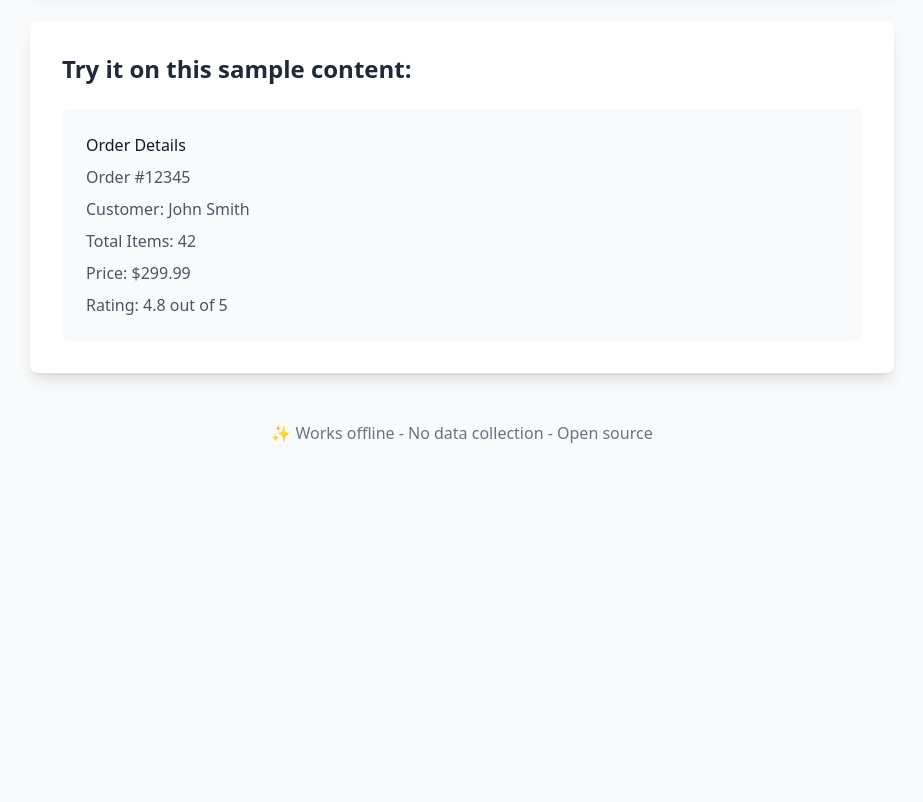
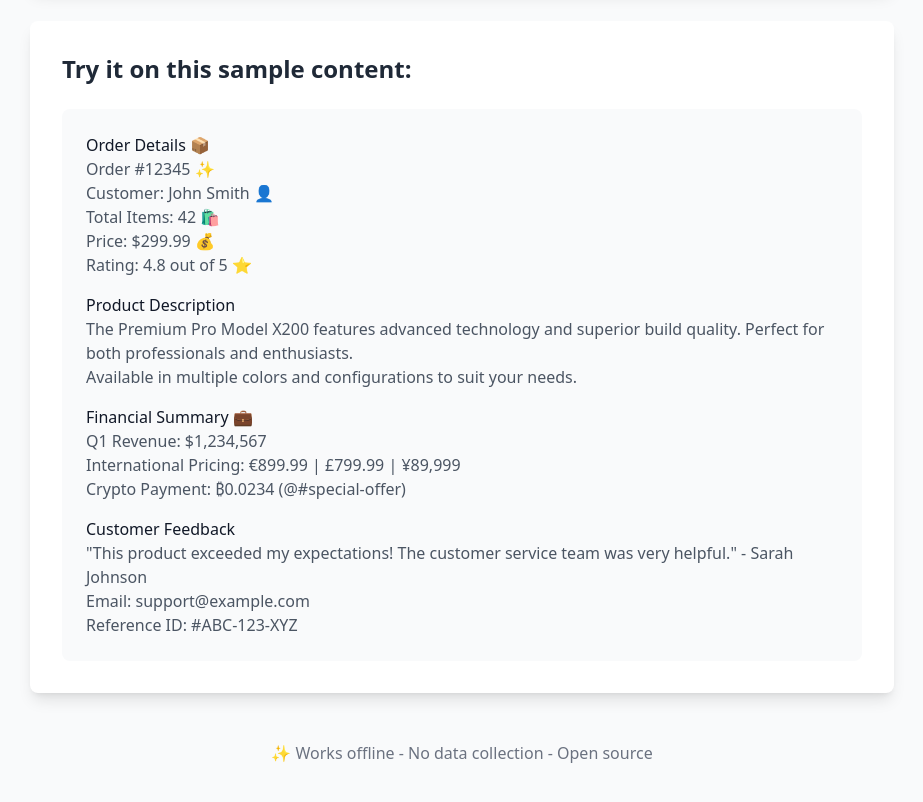
Before and after one commit to MrGKanev/browser-text-anonymizer, a website: page index.html in a window 1280 px wide. Shown: the part 560-1362 px from the top of the page, without its empty margins (178-1101 px from the left). Before the commit the page ends 1053 px from the top, so only its background shows below. Drawn offline with Linux system fonts and the light colour scheme.

Commit message:
Update index.html

```diff
--- a/index.html
+++ b/index.html
@@ -8,7 +8,7 @@
 
   <!-- SEO Meta Tags -->
   <meta name="description"
-    content="Free browser bookmarklet to instantly anonymize webpage content. Replace sensitive text with Lorem Ipsum and randomize numbers with one click. Perfect for taking privacy-conscious screenshots.">
+    content="Free browser bookmarklet to instantly anonymize webpage content. Replace sensitive text with Lorem or Ipsum and randomize numbers with one click. Perfect for taking privacy-conscious screenshots.">
   <meta name="keywords"
     content="text anonymizer, privacy tool, webpage anonymizer, content privacy, screenshot tool, bookmarklet">
   <meta name="author" content="Loremizer">
@@ -24,12 +24,15 @@
   <meta name="twitter:card" content="summary_large_image">
   <meta name="twitter:title" content="Browser Text Anonymizer">
   <meta name="twitter:description"
-    content="Instantly mask sensitive webpage content with Lorem Ipsum text. Perfect for secure screenshots.">
+    content="Instantly mask sensitive webpage content with Lorem or Ipsum text. Perfect for secure screenshots.">
+
+  <!-- Canonical URL -->
+  <link rel="canonical" href="https://your-domain.com">
 
   <link rel="stylesheet" href="assets/style.min.css">
   <script>
     function createBookmarklet() {
-      const code = `javascript:(function(){function r(n){if(n.nodeType===3){let t=n.nodeValue;if(t.trim()){n.nodeValue=t.replace(/\\d+/g,m=>m.replace(/\\d/g,d=>Math.floor(Math.random()*10))).replace(/[^\\d\\s\\n.,:;!?()\\[\\]{}'"\\/-]+/g,'Lorem ipsum');}}else{for(let c of n.childNodes)r(c);}}r(document.body);})()`;
+      const code = `javascript:(function(){function r(n){if(n.nodeType===3){let t=n.nodeValue;if(t.trim()){t=t.replace(/\\d+/g,m=>m.replace(/\\d/g,d=>Math.floor(Math.random()*10)));t=t.replace(/[A-Za-z]+/g,()=>Math.random()<0.5?'Lorem':'Ipsum');n.nodeValue=t;}}else{for(let c of n.childNodes)r(c);}}r(document.body);})()`;
       document.getElementById('bookmarklet').href = code;
     }
   </script>
@@ -76,13 +79,37 @@
     <div class="bg-white rounded-lg shadow-lg p-8">
       <h2 class="text-2xl font-semibold text-gray-800 mb-6">Try it on this sample content:</h2>
       <div class="p-6 bg-gray-50 rounded-lg space-y-4">
-        <div class="space-y-2">
-          <h3 class="font-medium text-gray-900">Order Details</h3>
-          <p class="text-gray-600">Order #12345</p>
-          <p class="text-gray-600">Customer: John Smith</p>
-          <p class="text-gray-600">Total Items: 42</p>
-          <p class="text-gray-600">Price: $299.99</p>
-          <p class="text-gray-600">Rating: 4.8 out of 5</p>
+        <div class="space-y-4">
+          <div class="border-b pb-4">
+            <h3 class="font-medium text-gray-900 mb-2">Order Details 📦</h3>
+            <p class="text-gray-600">Order #12345 ✨</p>
+            <p class="text-gray-600">Customer: John Smith 👤</p>
+            <p class="text-gray-600">Total Items: 42 🛍️</p>
+            <p class="text-gray-600">Price: $299.99 💰</p>
+            <p class="text-gray-600">Rating: 4.8 out of 5 ⭐</p>
+          </div>
+
+          <div class="border-b pb-4">
+            <h3 class="font-medium text-gray-900 mb-2">Product Description</h3>
+            <p class="text-gray-600">The Premium Pro Model X200 features advanced technology and superior build quality.
+              Perfect for both professionals and enthusiasts.</p>
+            <p class="text-gray-600">Available in multiple colors and configurations to suit your needs.</p>
+          </div>
+
+          <div class="border-b pb-4">
+            <h3 class="font-medium text-gray-900 mb-2">Financial Summary 💼</h3>
+            <p class="text-gray-600">Q1 Revenue: $1,234,567</p>
+            <p class="text-gray-600">International Pricing: €899.99 | £799.99 | ¥89,999</p>
+            <p class="text-gray-600">Crypto Payment: ₿0.0234 (@#special-offer)</p>
+          </div>
+
+          <div>
+            <h3 class="font-medium text-gray-900 mb-2">Customer Feedback</h3>
+            <p class="text-gray-600">"This product exceeded my expectations! The customer service team was very
+              helpful." - Sarah Johnson</p>
+            <p class="text-gray-600">Email: support@example.com</p>
+            <p class="text-gray-600">Reference ID: #ABC-123-XYZ</p>
+          </div>
         </div>
       </div>
     </div>
```
